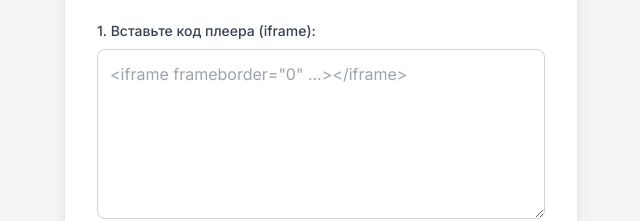
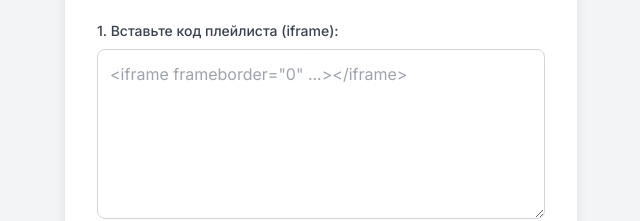
Before and after one commit to BogdanKuklenko/link-converter, a plain HTML site: page index.html in a window 1280 px wide. Shown: the part 282-503 px from the top of the page, 319-959 px from the left. Drawn offline with nearby package versions, Linux system fonts and the light colour scheme.

Commit message:
Update index.html

```diff
--- a/index.html
+++ b/index.html
@@ -39,7 +39,7 @@
 
         <!-- Поле для ввода кода -->
         <div class="mb-4">
-            <label for="iframeInput" class="block text-sm font-medium text-gray-700 mb-2">1. Вставьте код плеера (iframe):</label>
+            <label for="iframeInput" class="block text-sm font-medium text-gray-700 mb-2">1. Вставьте код плейлиста (iframe):</label>
             <textarea
                 id="iframeInput"
                 rows="6"
```
